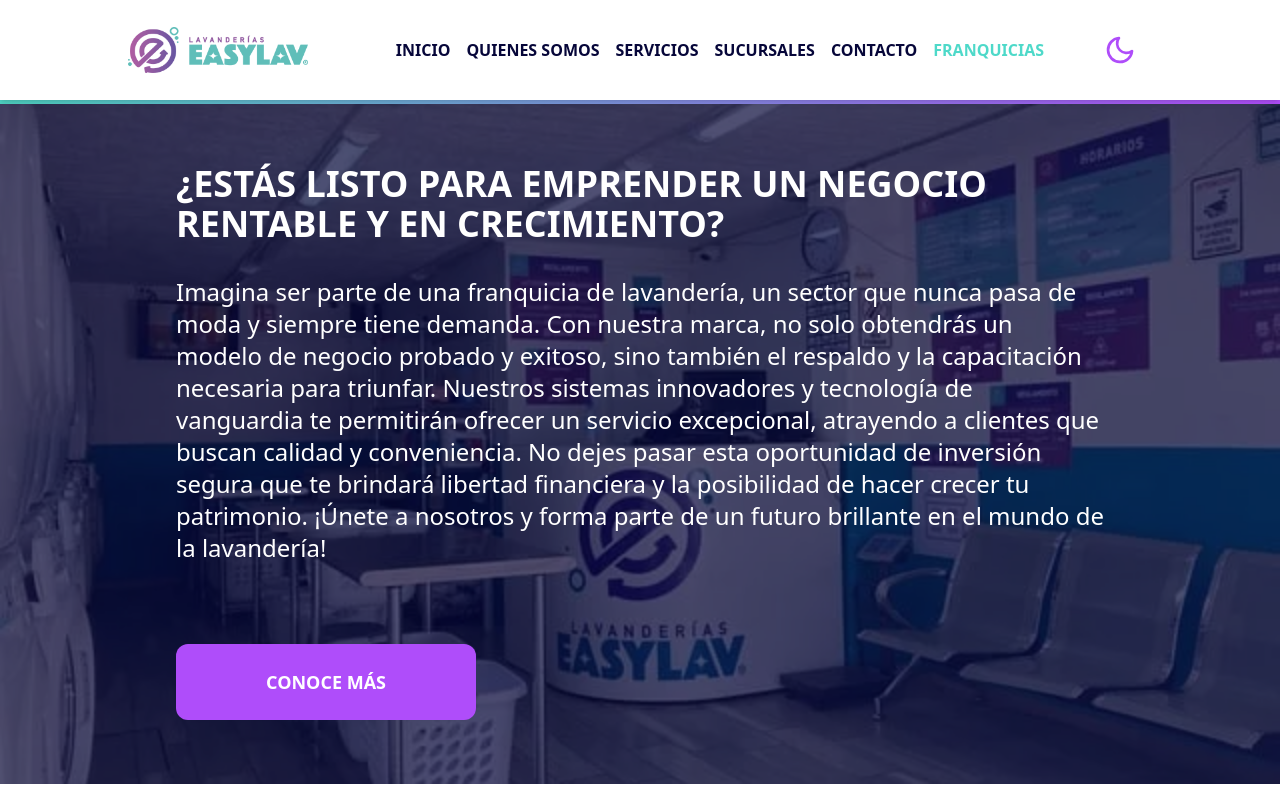
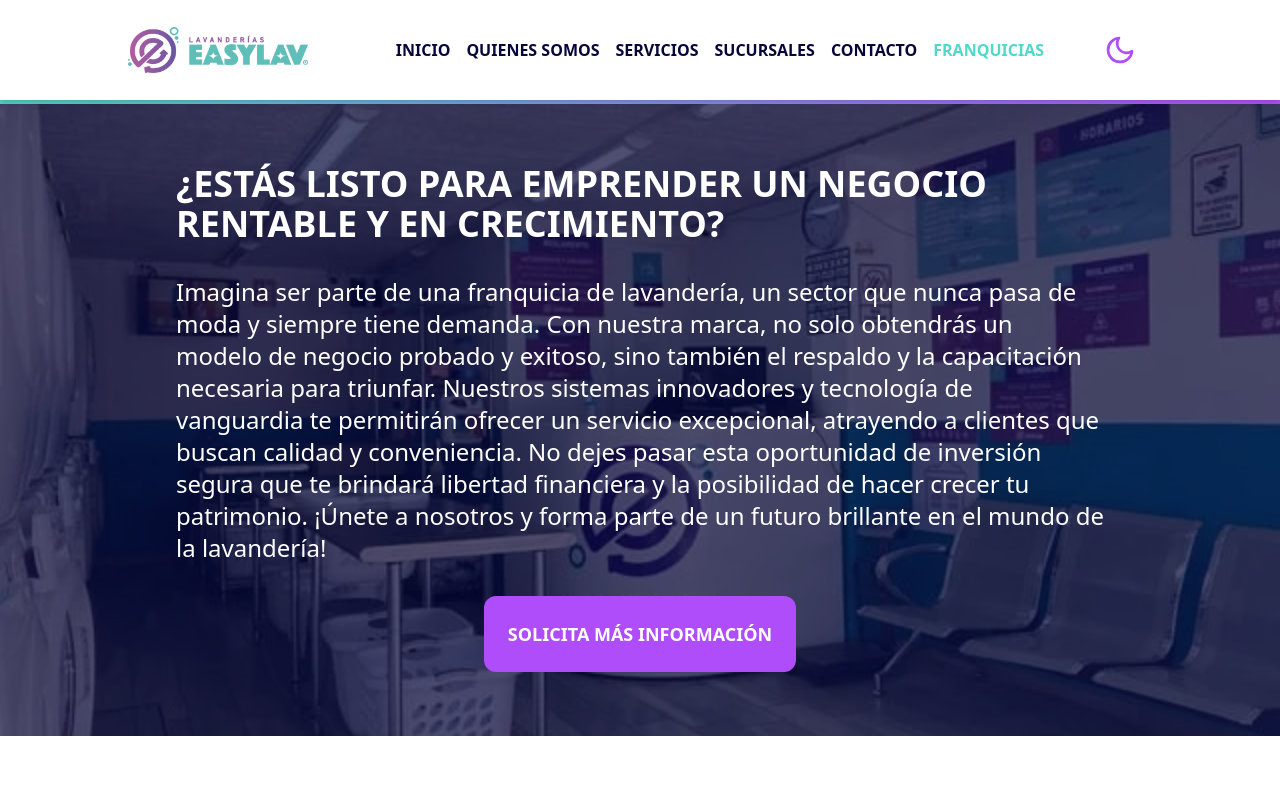
Before and after one commit to dspwebstudiomx/easylav-react, a React (Vite) app: page /franquicias in a window 1280 px wide. Shown: the top 800 px of the page. Built offline with nearby package versions, Linux system fonts and the light colour scheme; no server answers.

Commit message:
refactor: agrega funcionalidad de modal y mejora la interacción en QuieresUnaFranquicia

```diff
--- a/src/pages/inicio/franquicias/QuieresUnaFranquicia.jsx
+++ b/src/pages/inicio/franquicias/QuieresUnaFranquicia.jsx
@@ -12,8 +12,10 @@ Descripción: Se han realizado cambios en los estilos y la estructura del compon
 
 // Importaciones
 import { VistaLavanderiaDesdeEntrada_1_640 } from 'assets';
-import { BackgroundImageSection, Button, ButtonContainer, TitleH1 } from 'components';
-import { memo } from 'react';
+import { BackgroundImageSection, Button, ButtonContainer, ContactFormFranquicias, Modal, TitleH1 } from 'components';
+import { useShowModal } from 'hooks';
+import { memo, useState } from 'react';
+import { FaXmark } from 'react-icons/fa6';
 
 const QuieresUnaFranquicia = () => {
   const images = {
@@ -21,6 +23,19 @@ const QuieresUnaFranquicia = () => {
     image_1024: VistaLavanderiaDesdeEntrada_1_640,
     image_1200: VistaLavanderiaDesdeEntrada_1_640,
     image_1920: VistaLavanderiaDesdeEntrada_1_640,
+  };
+
+  const { showModal, setShowModal } = useShowModal();
+  const [selectedPaquete, setSelectedPaquete] = useState(null);
+
+  const handleOpenModal = (paquete) => {
+    setSelectedPaquete(paquete); // Establece el paquete seleccionado
+    setShowModal(true); // Muestra el modal
+  };
+
+  const handleCloseModal = () => {
+    setSelectedPaquete(null); // Limpia el paquete seleccionado
+    setShowModal(false); // Oculta el modal
   };
 
   return (
@@ -53,18 +68,33 @@ const QuieresUnaFranquicia = () => {
             oportunidad de inversión segura que te brindará libertad financiera y la posibilidad de hacer crecer tu
             patrimonio. ¡Únete a nosotros y forma parte de un futuro brillante en el mundo de la lavandería!
           </p>
-          <ButtonContainer position="items-center" distance="mt-12">
+          <ButtonContainer position="justify-center items-center">
             <Button
+              title={'Solicita más información'}
+              width={'w-full 2xl:w-[320px]'}
+              onClick={() => handleOpenModal({ nombre: 'Paquete Básico' })} // Pasa un paquete válido
+              distance="mx-1"
+              id="boton-contactar-paquete-basico" // ID estático para evitar errores
+              aria-label="Contactar para el paquete básico"
               variant="secondary"
-              title="Conoce más"
-              href="/franquicias/#sobre-nuestras-franquicias"
-              // width="min-w-[340px]"
-              width=""
-              arialabel="Conocer más sobre nuestras franquicias"
             />
           </ButtonContainer>
         </article>
       </section>
+      {/* Modal */}
+      {showModal && selectedPaquete && (
+        <Modal width="w-[90vw] md:w-[60vw] lg:w-[40vw]">
+          <div
+            id="franquicias-formulario"
+            className="z-40 mx-auto flex flex-col rounded-xl border-4 border-primary bg-light p-8 gap-8">
+            <button id="button-close" onClick={handleCloseModal}>
+              <FaXmark size={36} className="z-30 ml-auto text-primary_dark" />
+            </button>
+            <ContactFormFranquicias paquete={selectedPaquete} />
+          </div>
+        </Modal>
+      )}
+      {/* Modal */}
     </BackgroundImageSection>
   );
 };
```
